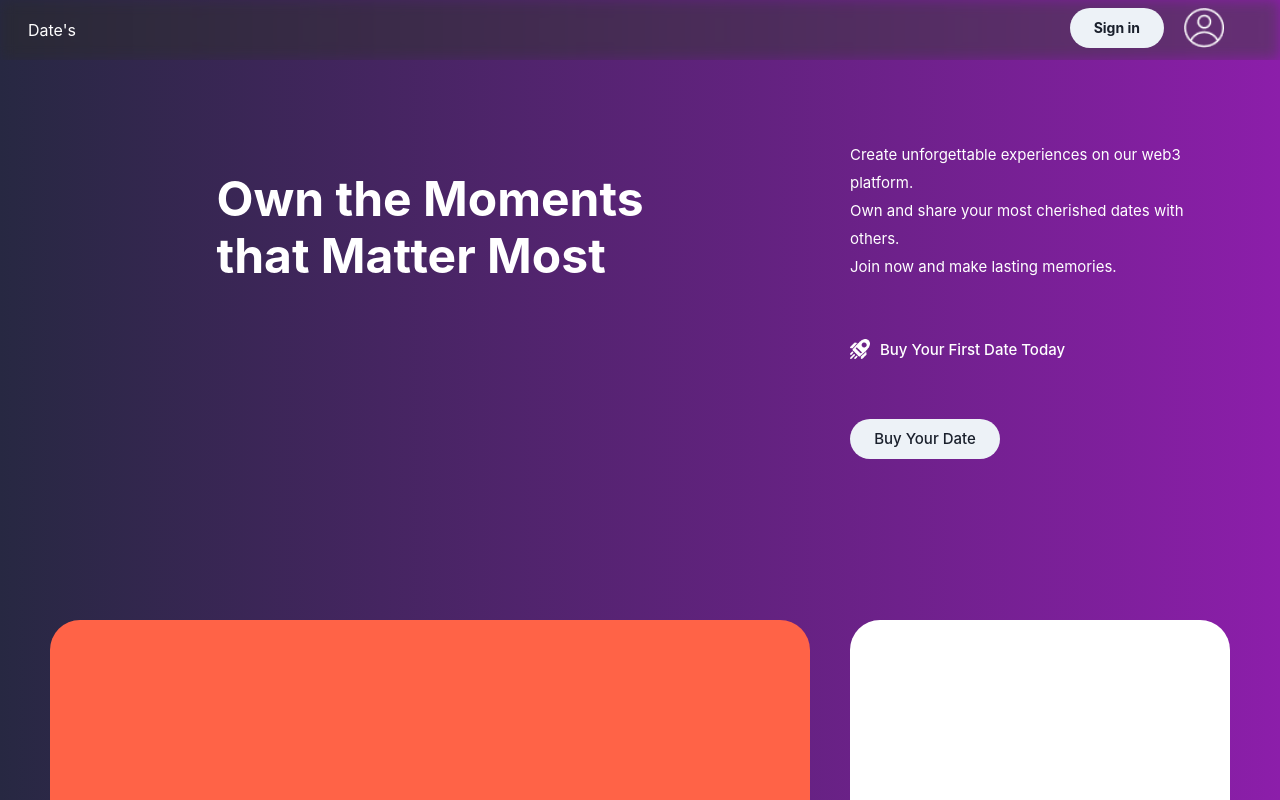
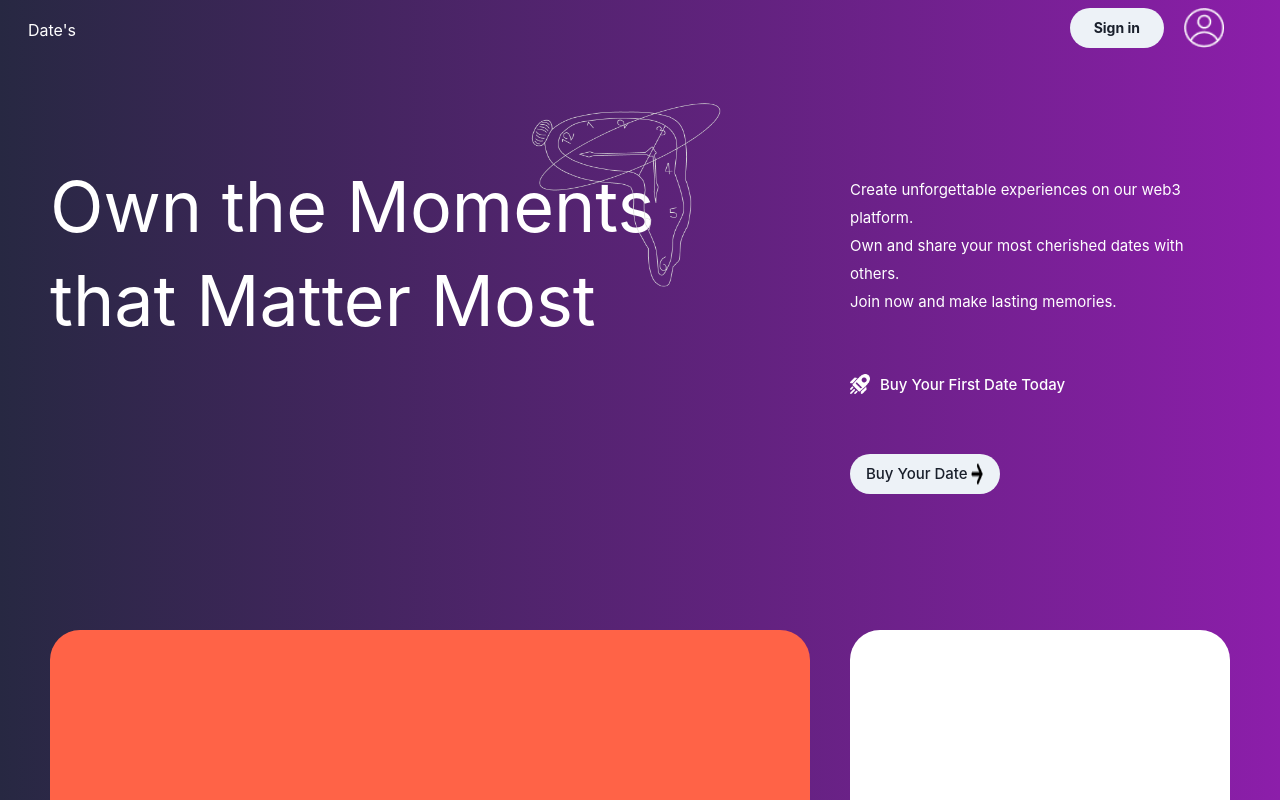
Before and after one commit to jjw3310/avalanche, a React (Create React App) app: page / in a window 1280 px wide. Shown: the top 800 px of the page. Built offline with nearby package versions, Linux system fonts and the light colour scheme.

Commit message:
feat:add mainPageClock on MainPage

```diff
--- a/src/components/templates/Introduce.jsx
+++ b/src/components/templates/Introduce.jsx
@@ -13,8 +13,9 @@ import {
 import { forwardRef } from "react";
 
 import rocket from "@assets/images/rocket.png";
-import { ReactComponent as arrowRightSolid } from "@assets/images/arrowRightSolid.svg";
-
+// import { ReactComponent as arrowRight } from "@assets/images/arrowRightSolid.svg";
+import arrow from "@assets/images/arrow.png";
+import mainPageClock  from "@assets/images/mainPageClock.png";
 
 const Introduce = forwardRef((props, ref) => {
   return (
@@ -22,18 +23,17 @@ const Introduce = forwardRef((props, ref) => {
       <Box
         ref={ref}
         w={"100%"}
-        h={"600px"}
+        h={"550px"}
         py={"50px"}
         bgGradient={"linear(to-l,#8c1eaa,#272842)"}
         // paddingBottom={"200px"}
       >
         {/* scrollIntoView용 Box(계속 제목을 가려서 breakpoint 만듬) */}
         <Flex
+          direction={{ base: "column-reverse", md: "row" }}
           alignItems={"flex-start"}
-          direction={{ base: "column-reverse", md: "row" }}
           justify={"flex-end"}
           px={{ base: "20px", sm: "30px", lg: "50px" }}
-          align={"center"}
           h="100%"
           pt={5}
           pb={5}
@@ -47,17 +47,37 @@ const Introduce = forwardRef((props, ref) => {
             justifyContent={"center"}
             alignItems={"center"}
           >
-          <Flex direction={"row"} justify={"space-around"}>
+            <Flex direction={"row"} >
               <Text
-              fontWeight={"700"}
+                fontWeight={"400"}
                 fontStyle={"normal"}
-              fontSize={{ base: "30px", md: "48px" }}
-              lineHeight={"57px"}
-              color={"white"}
-              mt={"100px"}
+                fontSize={{ base: "30px", md: "70px" }}
+                lineHeight={"94px"}
+                color={"#FFFFFF"}
+                mt={"30px"}
+                position={"relative"}
+                font-family="Roboto"
               >
                 Own the Moments <br/>
                 that Matter Most
+                <Image
+                  width={"200px"}
+                  height={"200px"}
+                  src={mainPageClock}
+                  position={"absolute"}
+                  // backgroundColor={"tomato"}
+                  // width={"40px"}
+                  // height={"20px"}
+                  // borderRadius={"10px"}
+                  // display={"flex"}
+                  // justifyContent={"center"}
+                  // alignItems={"center"}
+                  // color={"white"}
+                  // fontWeight={"600"}
+                  left={"480px"}
+                  bottom={"60px"}
+                  // fontSize={"10px"}
+              />
               </Text>
             </Flex>
           </Box>
@@ -125,7 +145,9 @@ const Introduce = forwardRef((props, ref) => {
               >
                 Buy Your Date
               </Text>
-                <arrowRightSolid width={200} height={200} fill="#dd9c4f" />
+              <Box>
+                <Image src={arrow} width={50} height={50} />
+              </Box>
             </Button>
           </Flex>
         </Box>
--- a/src/components/templates/NavBar.jsx
+++ b/src/components/templates/NavBar.jsx
@@ -30,13 +30,14 @@ export default function NavBar({ currentVisibleIndex, onClickNavLink }) {
   const { isOpen, onToggle } = useDisclosure();
   return (
     <Box
-      pos={"fixed"}
-      // top={0}
+      // pos={"fixed"}
+      top={0}
       width={"100%"}
+      bgGradient={"linear(to-l,#8c1eaa,#272842)"}
       // zIndex={999}
     >
       <Flex
-        backdropFilter={"saturate(50%) blur(7px)"}
+        // backdropFilter={"saturate(50%) blur(7px)"}
         minH={"60px"}
         py={{ base: 2 }}
         px={{ base: 4 }}
```
Lines whose indentation alone changed are shown as unchanged.
